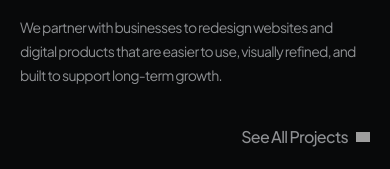
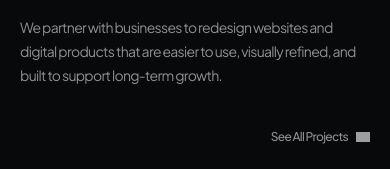
Before and after one commit to ardigiandi/togglelabs-next, a Next.js app: page / in a window 390 px wide. Shown: the part 3000-3169 px from the top of the page. Built offline with nearby package versions, Linux system fonts and the light colour scheme; grey boxes are pictures that could not be loaded.

Commit message:
add : fix

```diff
--- a/app/_components/CardLayout.tsx
+++ b/app/_components/CardLayout.tsx
@@ -36,7 +36,7 @@ export default function CardLayout({
 
       <div className="mt-10 flex flex-col gap-1">
         <Link href="/projects" className="flex justify-end items-center gap-2">
-          <h1 className="text-base md:text-sm font-medium leading-5 tracking-primary text-abu">
+          <h1 className="text-xs md:text-sm font-medium leading-5 tracking-primary text-abu">
             {next}
           </h1>
           {image && (
```
